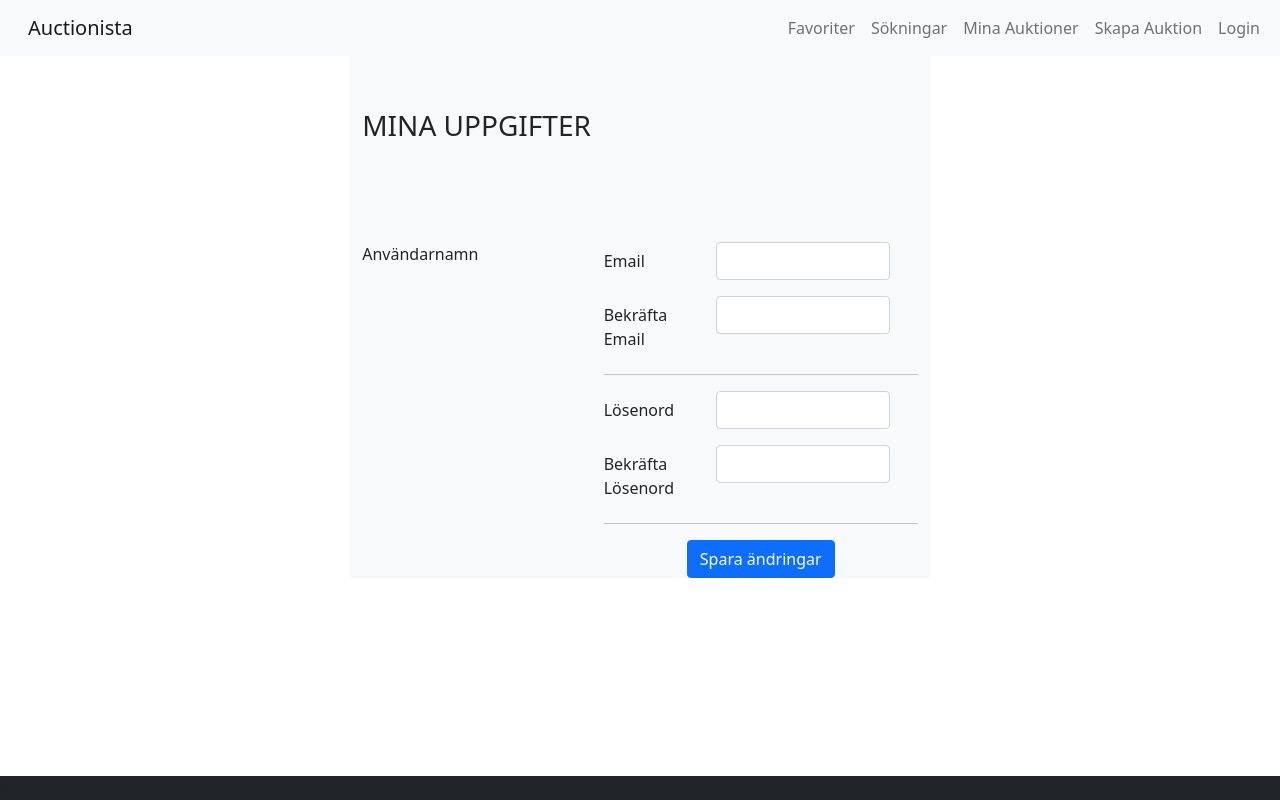
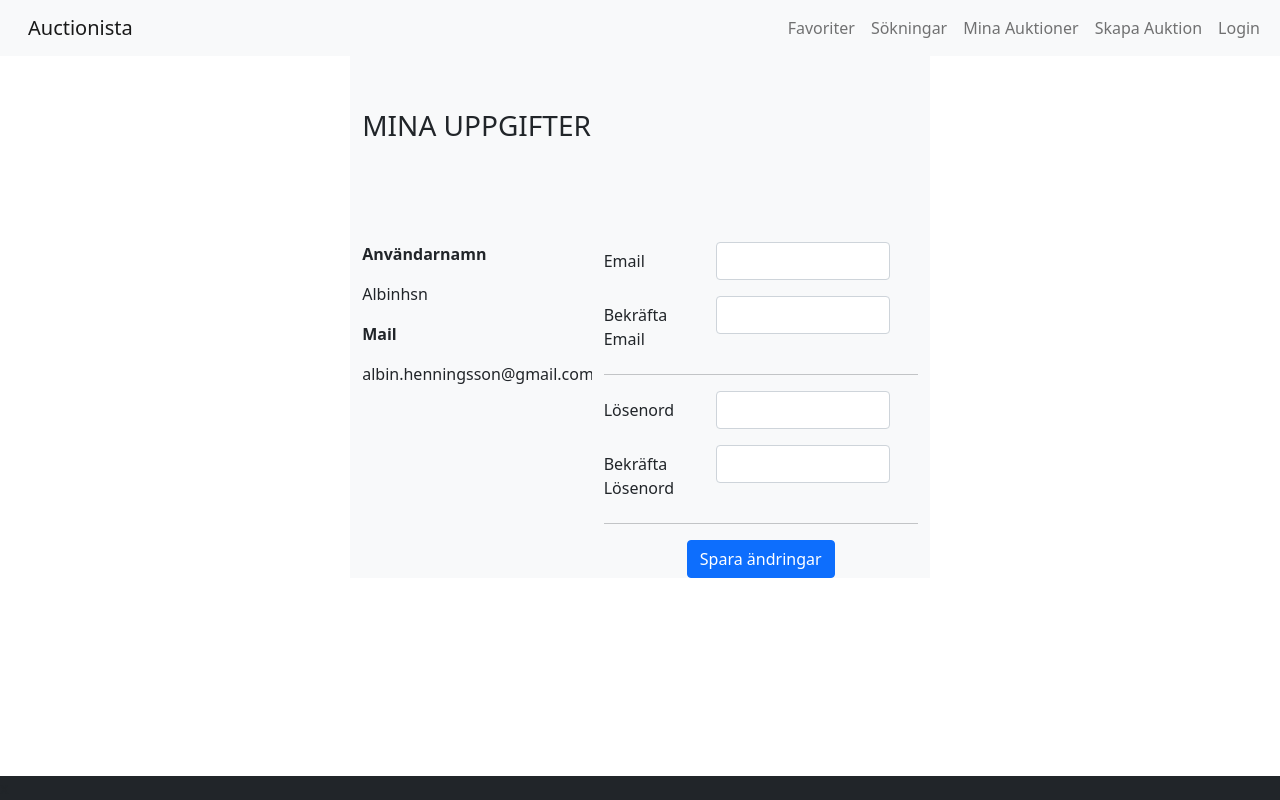
Before and after one commit to Albinhsn/Auction, a React (Create React App) app in the folder frontend/: page /profile in a window 1280 px wide. Built offline with nearby package versions, Linux system fonts and the light colour scheme.

Commit message:
Add profile info

```diff
--- a/frontend/src/Pages/Profile.js
+++ b/frontend/src/Pages/Profile.js
@@ -12,7 +12,10 @@ export default function Profile() {
 
             <div className='row mt-5'>
               <div className='col-5 bg-light mt-5'>
-                <p>Användarnamn</p>
+                <p className='fw-bold'>Användarnamn</p>
+                <p>Albinhsn</p>
+                <p className='fw-bold'>Mail</p>
+                <p>albin.henningsson@gmail.com</p>
               </div>
 
 
```
